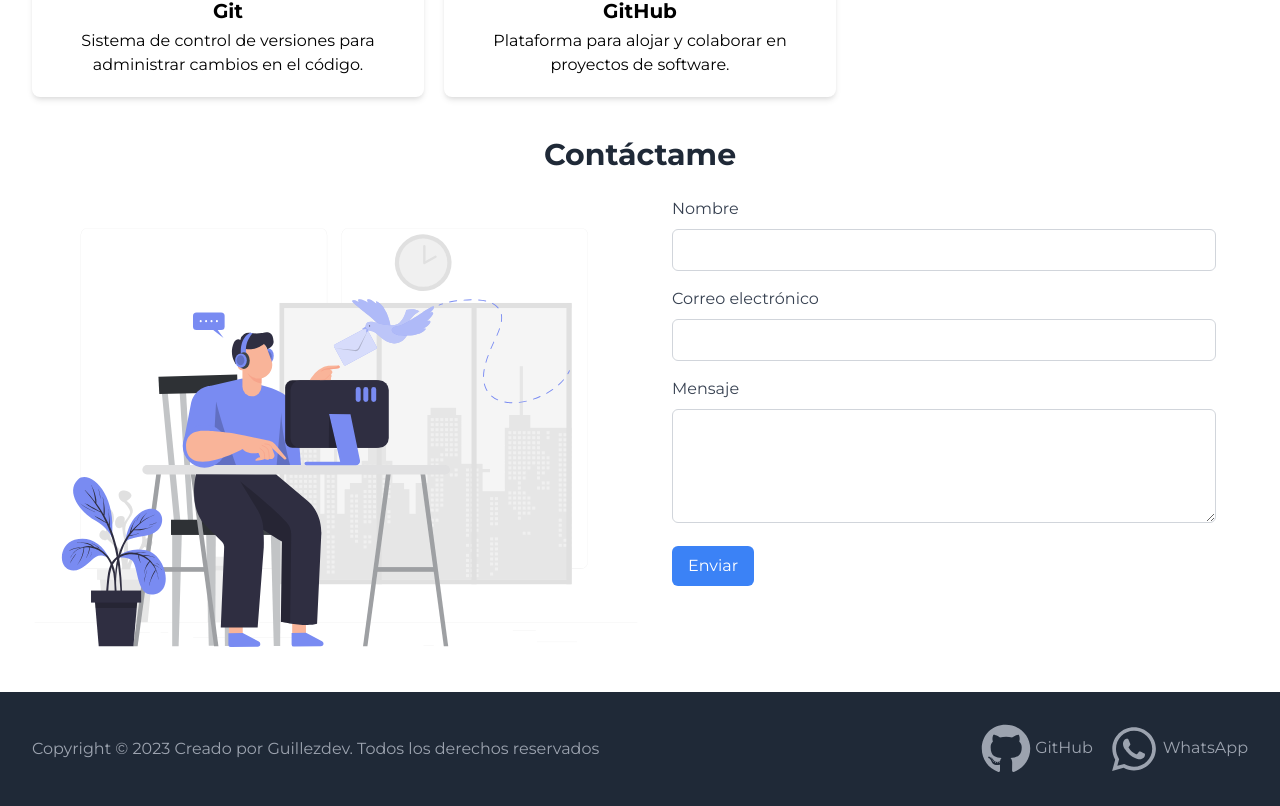
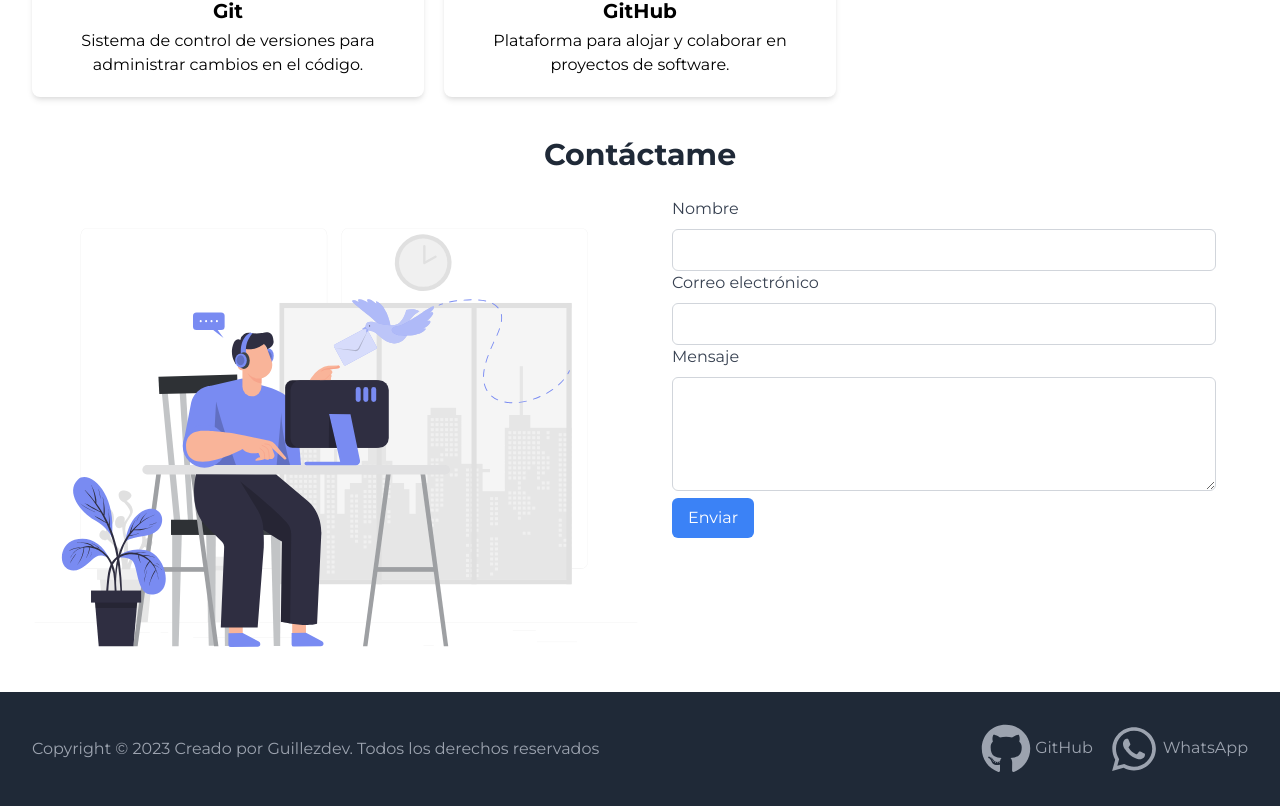
Before and after one commit to guillezdev/Mi-Web, a React (Vite) app: page / in a window 1280 px wide. Shown: the part 1975-2781 px from the top of the page. Built offline with nearby package versions, Linux system fonts and the light colour scheme.

Commit message:
Arreglando form para manejar envio

```diff
--- a/src/components/Contact.jsx
+++ b/src/components/Contact.jsx
@@ -16,9 +16,13 @@ function Contact() {
             />
           </div>
           <div className='w-full lg:w-1/2 pt-20 lg:pt-0 px-4 sm:px-6 lg:px-8 text-center lg:text-left'>
-            <form name="contactame" method="post" data-netlify="true" className="mb-4">
-            <input type="hidden" name="form-name" value="contactame" />
-              <div className='mb-4'>
+            <form
+              name='contactame'
+              method='post'
+              data-netlify='true'
+              className='mb-4'
+            >
+              <input type='hidden' name='form-name' value='contactame' />
               <label
                 htmlFor='name'
                 className='block text-gray-700 font-medium mb-2'
@@ -30,8 +34,6 @@ function Contact() {
                 name='name'
                 className='w-full border border-gray-300 rounded-md py-2 px-3 text-gray-700 focus:outline-none focus:border-blue-500'
               />
-              </div>
-              <div className='mb-4'>
               <label
                 htmlFor='email'
                 className='block text-gray-700 font-medium mb-2'
@@ -43,8 +45,6 @@ function Contact() {
                 name='email'
                 className='w-full border border-gray-300 rounded-md py-2 px-3 text-gray-700 focus:outline-none focus:border-blue-500'
               />
-              </div>
-              <div className='mb-4'>
               <label
                 htmlFor='message'
                 className='block text-gray-700 font-medium mb-2'
@@ -56,7 +56,6 @@ function Contact() {
                 rows='4'
                 className='w-full border border-gray-300 rounded-md py-2 px-3 text-gray-700 focus:outline-none focus:border-blue-500'
               ></textarea>
-              </div>
               <button
                 type='submit'
                 className='bg-blue-500 hover:bg-blue-600 text-white font-medium py-2 px-4 rounded-md focus:outline-none focus:shadow-outline-blue'
```
Lines whose indentation alone changed are shown as unchanged.
